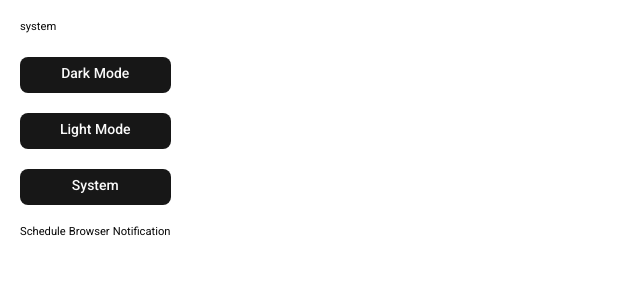
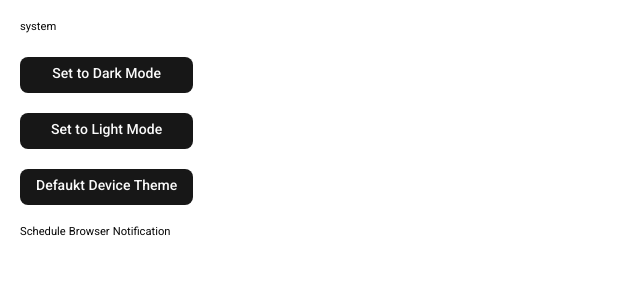
Before and after one commit to dahatu/pewist-pwa, a Next.js app: page / in a window 1280 px wide. Shown: the top 300 px of the page, without its empty margins (0-640 px from the left). Built offline with nearby package versions, Linux system fonts and the light colour scheme; no server answers.

Commit message:
second commit

```diff
--- a/app/page.tsx
+++ b/app/page.tsx
@@ -32,21 +32,21 @@ export default function Home() {
             theme.setTheme("dark");
           }}
         >
-          Dark Mode
+          Set to Dark Mode
         </Button>
         <Button
           onClick={() => {
             theme.setTheme("light");
           }}
         >
-          Light Mode
+          Set to Light Mode
         </Button>
         <Button
           onClick={() => {
             theme.setTheme("system");
           }}
         >
-          System
+          Defaukt Device Theme
         </Button>
         <Link href={"/install"}>Schedule Browser Notification</Link>
       </div>
--- a/package.json
+++ b/package.json
@@ -1,6 +1,6 @@
 {
-  "name": "pewist-nextjs",
-  "version": "0.1.0",
+  "name": "pewist-pwa",
+  "version": "1.0.0",
   "private": true,
   "scripts": {
     "dev": "next dev --webpack --experimental-https",
```
